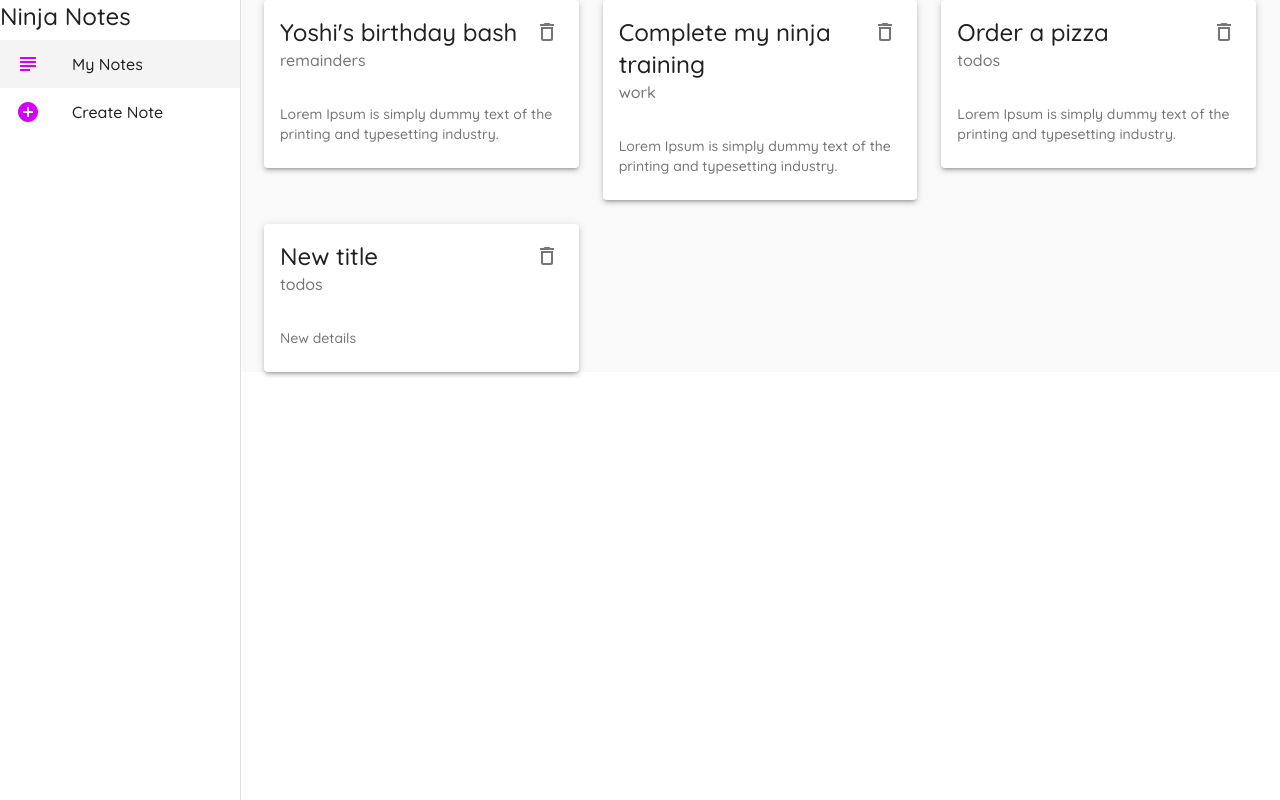
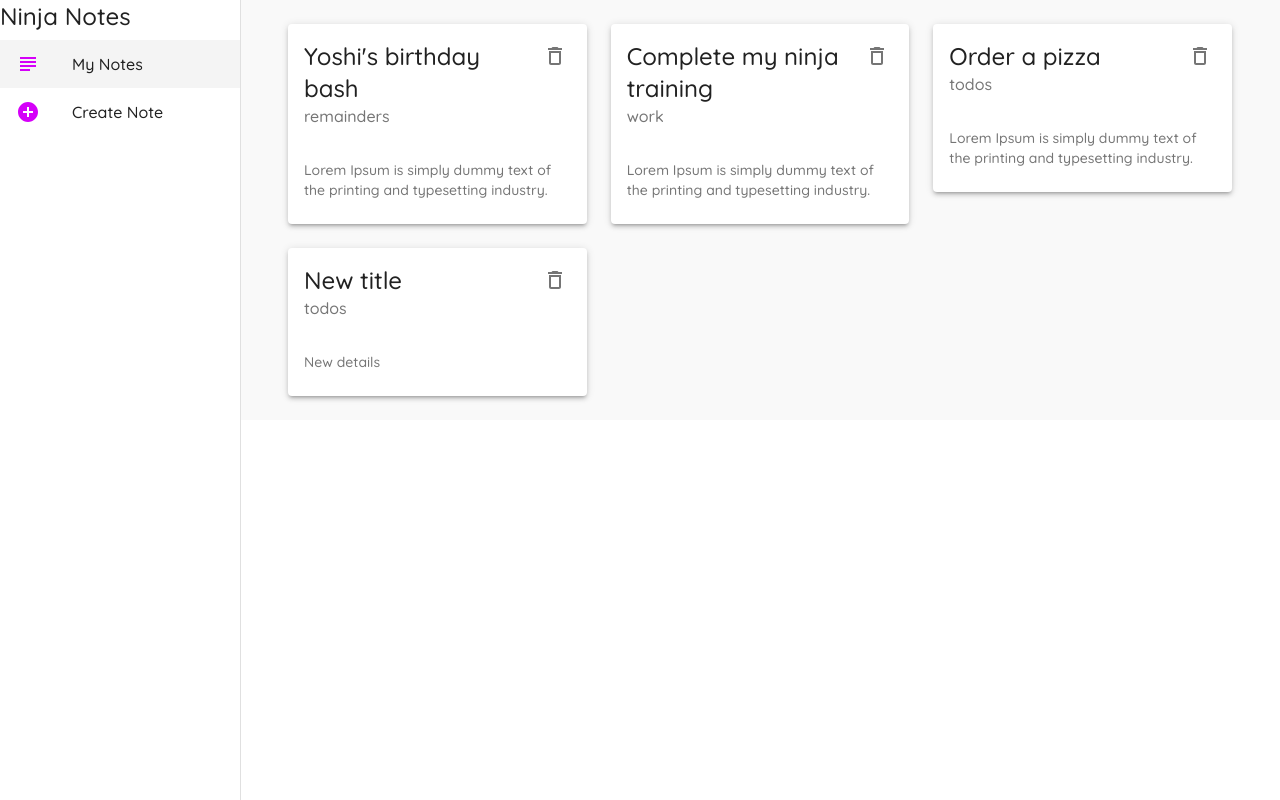
Before and after one commit to Cleomir/learning-material-ui, a React (Create React App) app: page / in a window 1280 px wide. Built offline with nearby package versions, Linux system fonts and the light colour scheme; data requests are answered from the project's data file.

Commit message:
Refactor styles

```diff
--- a/src/components/Layout.tsx
+++ b/src/components/Layout.tsx
@@ -11,11 +11,13 @@ import {
 } from "@material-ui/core";
 import { AddCircleOutlined, SubjectOutlined } from "@material-ui/icons";
 
+const useStyles = makeStyles((theme) => {
   const drawerWidth = 240;
-const useStyles = makeStyles({
+  return {
     page: {
       backgroundColor: "#f9f9f9",
       width: "100%",
+      padding: theme.spacing(3),
     },
     drawer: {
       width: drawerWidth,
@@ -29,6 +31,7 @@ const useStyles = makeStyles({
     active: {
       backgroundColor: "#f4f4f4",
     },
+  };
 });
 
 export const Layout = ({ children }: { children: React.ReactNode }) => {
```
Lines whose indentation alone changed are shown as unchanged.
